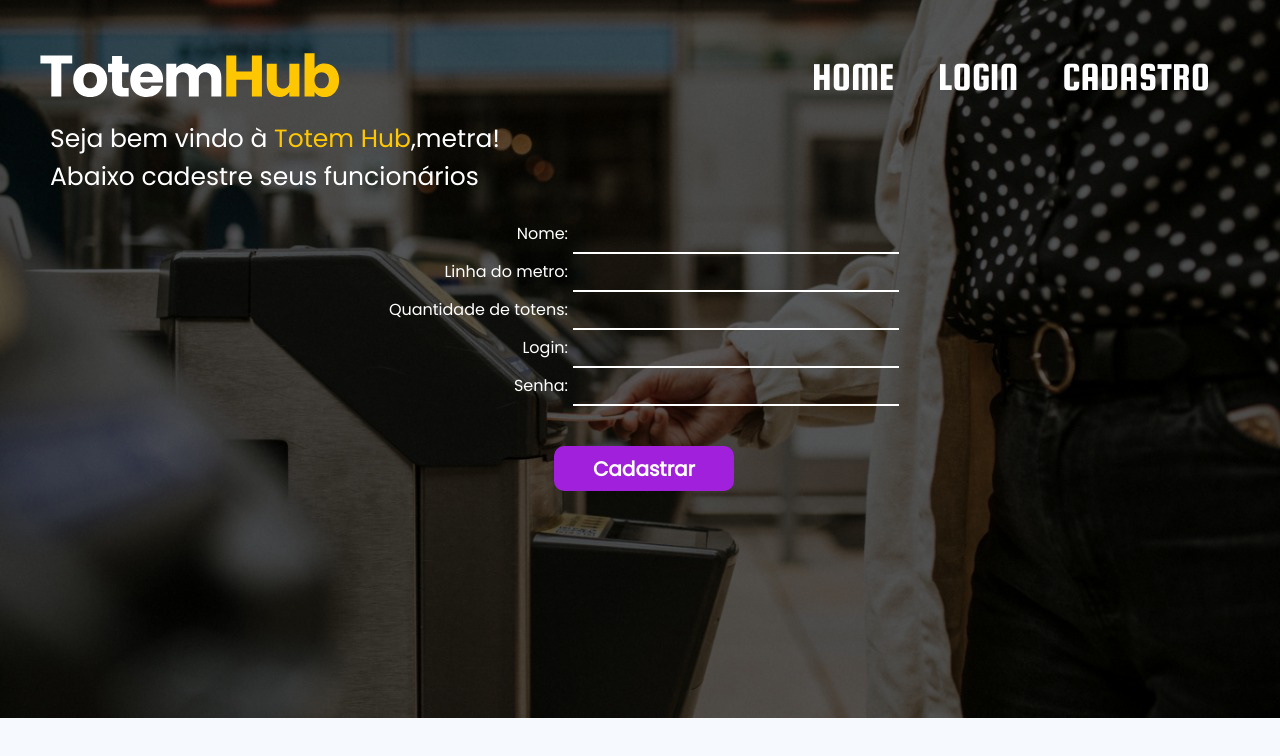
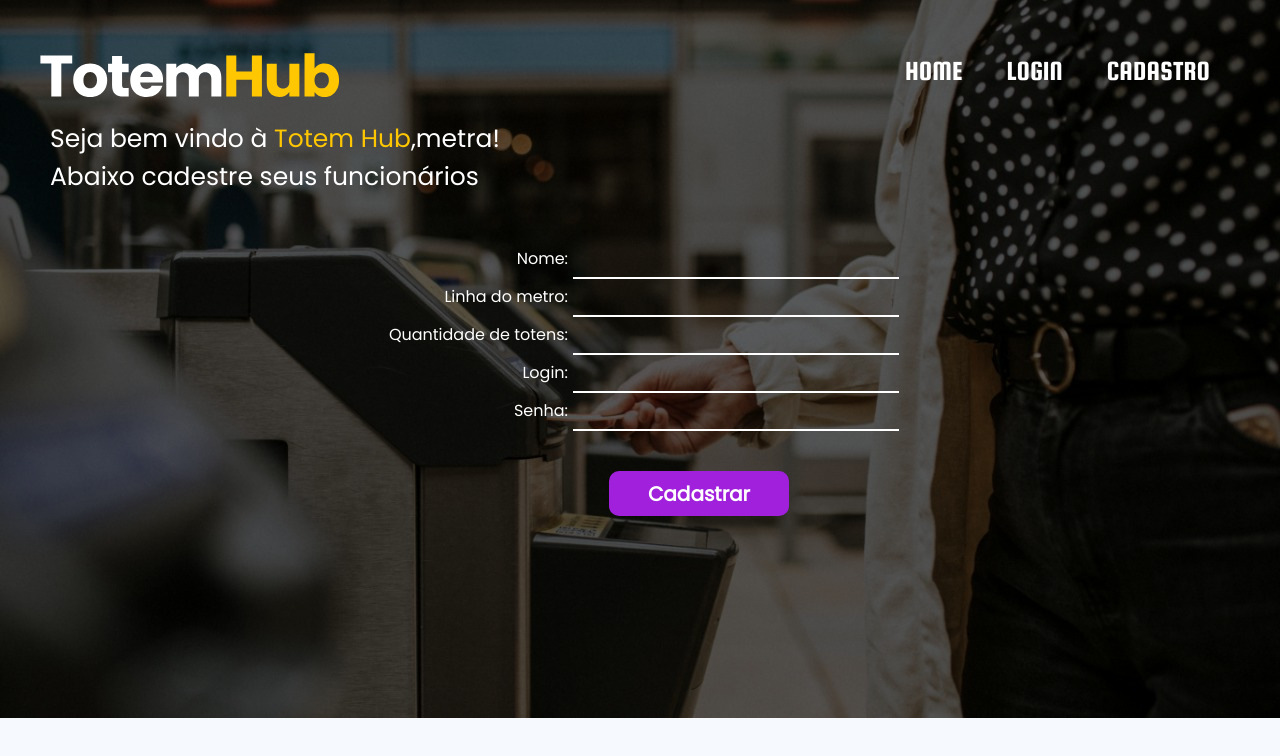
Before and after one commit to jorgeleao123/Bandtec_2_Semestre_PI, a plain HTML site: page site/page_CadastroUser.html in a window 1280 px wide. Drawn offline with Linux system fonts and the light colour scheme.

Commit message:
Ajustando tamanhos de posicionamento de elementos

```diff
--- a/site/cadastro_user.css
+++ b/site/cadastro_user.css
@@ -11,7 +11,7 @@
     width: 40%;
     height: 400px;
     float: right;
-    margin-top: 25px;
+    margin-top: 50px;
     margin-right: 380px;
     text-align: center;
 
@@ -69,6 +69,7 @@ border-color: #ffc702;
     font-weight: bold;
     font-size: 20px;
     font-family: 'PoPPins', sans-serif;
+    margin-left: 150px;
 
 }
 #cadastrar:hover{
--- a/site/login.css
+++ b/site/login.css
@@ -26,7 +26,7 @@ ul li {
     text-decoration: none;
     color: white;
     font-family: 'Squada One', cursive;
-    font-size: 40px;
+    font-size: 28px;
 }
 .nav_header a:hover{
     transform: scale(2.0);
```
